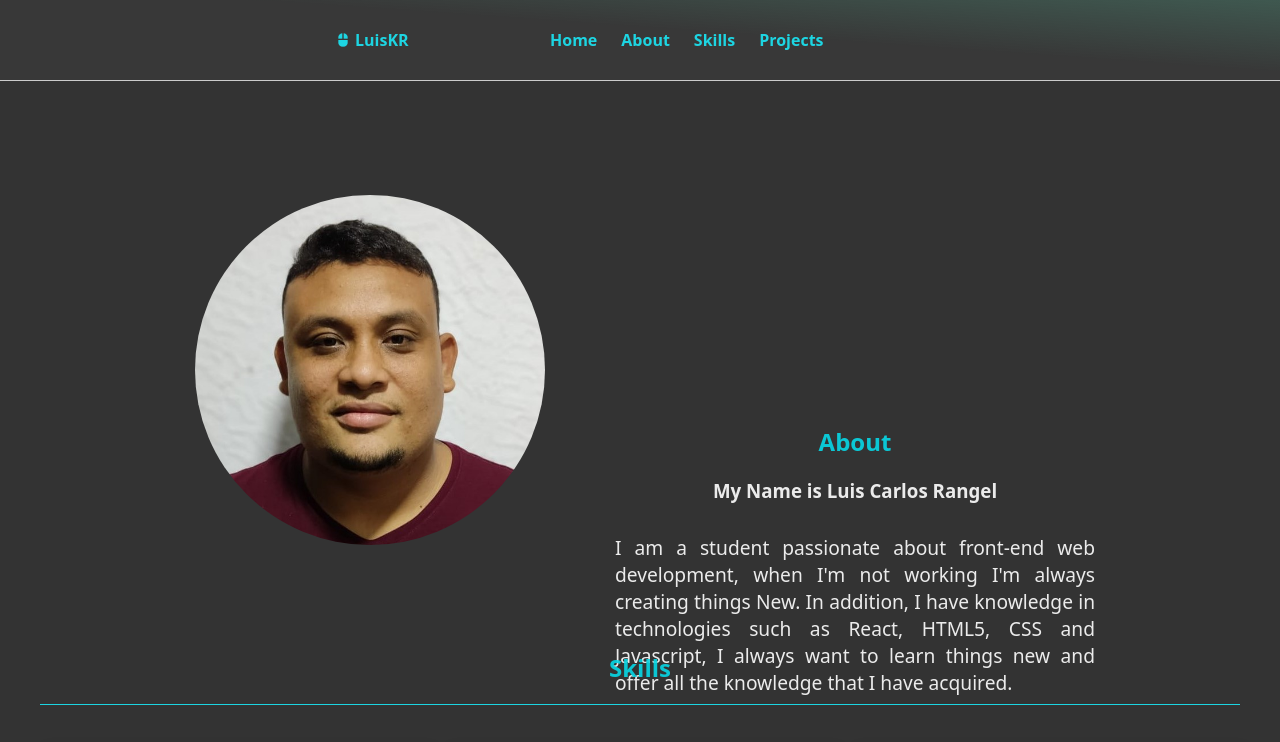
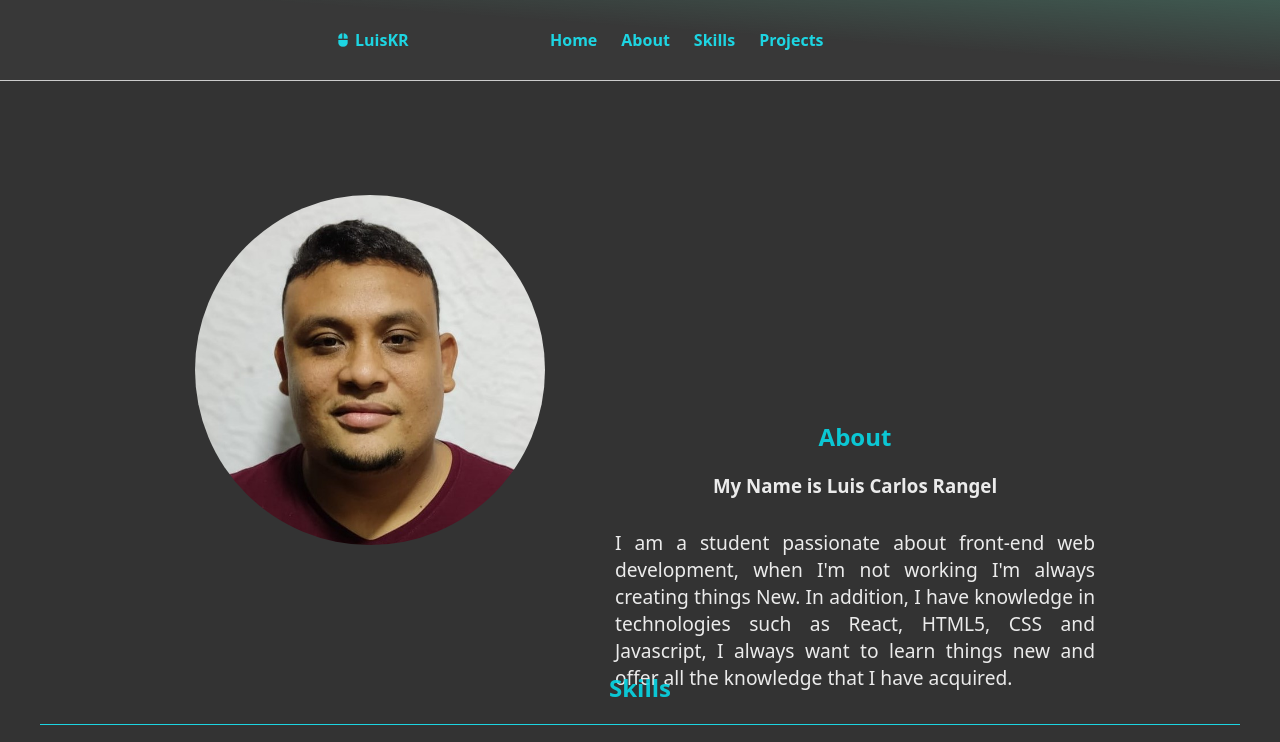
Before and after one commit to LuisCRangel/portafolio, a plain HTML site: page index.html in a window 1280 px wide. Shown: the top 742 px of the page. Drawn offline with nearby package versions, Linux system fonts and the light colour scheme.

Commit message:
third version

```diff
--- a/assets/css/style.css
+++ b/assets/css/style.css
@@ -163,7 +163,7 @@ h1 {
     justify-content: center;
     align-items: center;
     margin-bottom: 71px;
-    margin-top: 180px;
+    margin-top: 80px;
 }
 .contenedor__imagen {
 width: 50%;
@@ -210,12 +210,13 @@ p{
     height: 0;
     text-align: justify;
     font-size: 1rem;
-    margin-bottom: 100px;
+    margin-bottom: 110px;
     font-family: system-ui, -apple-system, BlinkMacSystemFont, "Segoe UI", Roboto, Oxygen, Ubuntu, Cantarell, "Open Sans", "Helvetica Neue", sans-serif;}
 
 @media (min-width: 600px) {
   .contenedor__principal {
     flex-direction: row;
+    margin-top: 180PX;
 
   }
 
@@ -325,6 +326,7 @@ p{
 .proyecto__contenedor-imagen {
   width: 100%;
   object-fit: cover;
+  margin: 20px;
 }
 
 .proyecto__contenedor-imagen img {
@@ -437,3 +439,6 @@ a{
     grid-template-columns: repeat(3, 1fr);
   }
 }
+.skills{
+  padding-top: 40px;
+}
--- a/index.html
+++ b/index.html
@@ -73,7 +73,7 @@
       </div>
       <main class="contenedor__secundario">
         <section class="section">
-          <h2 class="contenedor__servicios">Skills</h2>
+          <h2 class="contenedor__servicios skills">Skills</h2>
           <div class="contenedor__tarjetas">
             <div class="tarjeta">
               <div class="tarjeta__interior">
@@ -113,7 +113,7 @@
 
         </section>
         <section class="section">
-          <h2 class="contenedor__servicios">Projects</h2>
+          <h2 class="contenedor__servicios ">Projects</h2>
           <div class="contenedor__proyectos">
             <div class="proyecto">
               <div class="proyecto__interior">
```
